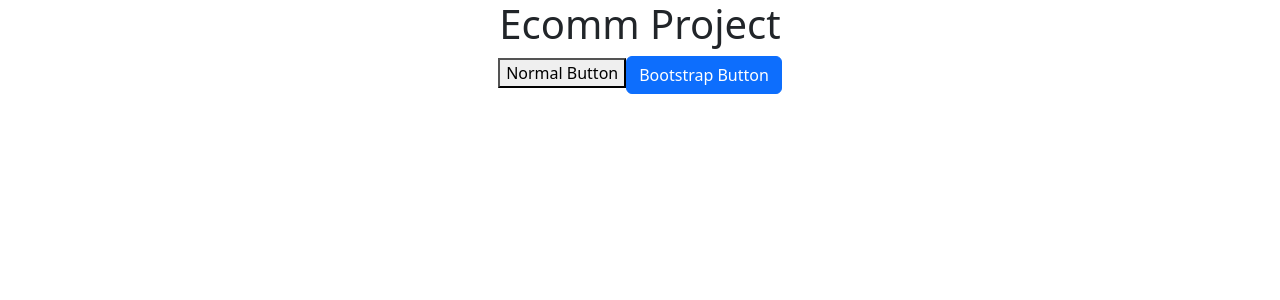
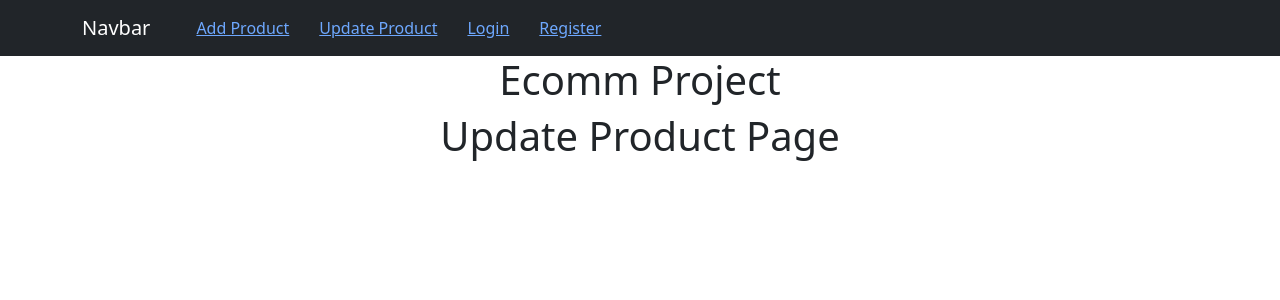
Before and after one commit to ketanhagawane90/ecomm-dashboard, a React (Create React App) app: page /update in a window 1280 px wide. Shown: the top 300 px of the page. Built offline with nearby package versions, Linux system fonts and the light colour scheme.

Commit message:
Navbar with page links

```diff
--- /dev/null
+++ b/src/AddProduct.js
@@ -0,0 +1,10 @@
+function AddProduct()
+{
+    return(
+        <div>
+            <h1>Add Product Page</h1>
+        </div>
+    )
+}
+
+export default AddProduct
--- a/src/App.css
+++ b/src/App.css
@@ -5,6 +5,10 @@
 .App-logo {
   height: 40vmin;
   pointer-events: none;
+}
+
+.nav_bar_wrapper a{
+  padding-left: 30px;
 }
 
 @media (prefers-reduced-motion: no-preference) {
--- a/src/App.js
+++ b/src/App.js
@@ -1,13 +1,31 @@
 import logo from './logo.svg';
 import './App.css';
 import { Button } from 'react-bootstrap';
+import {BrowserRouter,Routes,Route} from 'react-router-dom'
+import Header from './Header'
+import Login from './Login'
+import Register from './Register'
+import AddProduct from './AddProduct'
+import UpdateProduct from './UpdateProduct'
 
 function App() {
   return (
     <div className="App">
-      <h1>Ecomm Project</h1>
-      <button>Normal Button</button>
-      <Button>Bootstrap Button</Button>
+      <BrowserRouter>
+        <Header />
+        <h1>Ecomm Project</h1>
+        <Routes>
+          <Route path="/login" Component={Login} />
+          <Route path="/register" Component={Register} />
+          <Route path="/add" Component={AddProduct} />
+          <Route path="/update" Component={UpdateProduct} />
+        </Routes>
+
+      </BrowserRouter>
+
+
+      {/*<button>Normal Button</button>
+      <Button>Bootstrap Button</Button>*/}
     </div>
   );
 }
--- /dev/null
+++ b/src/Header.js
@@ -0,0 +1,21 @@
+import { Container, Navbar, Nav } from 'react-bootstrap';
+import { Link } from 'react-router-dom'
+function Header() {
+    return (
+        <div>
+            <Navbar bg="dark" data-bs-theme="dark">
+                <Container>
+                    <Navbar.Brand href="#home">Navbar</Navbar.Brand>
+                    <Nav className="me-auto nav_bar_wrapper">
+                        <Link to="/add">Add Product</Link>
+                        <Link to="/update">Update Product</Link>
+                        <Link to="/login">Login</Link>
+                        <Link to="/register">Register</Link>
+                    </Nav>
+                </Container>
+            </Navbar>
+        </div>
+    )
+}
+
+export default Header
--- /dev/null
+++ b/src/Login.js
@@ -0,0 +1,10 @@
+function Login()
+{
+    return(
+        <div>
+            <h1>Login Page</h1>
+        </div>
+    )
+}
+
+export default Login
--- /dev/null
+++ b/src/Register.js
@@ -0,0 +1,10 @@
+function Register()
+{
+    return(
+        <div>
+            <h1>Register Page</h1>
+        </div>
+    )
+}
+
+export default Register
--- /dev/null
+++ b/src/UpdateProduct.js
@@ -0,0 +1,10 @@
+function UpdateProduct()
+{
+    return(
+        <div>
+            <h1>Update Product Page</h1>
+        </div>
+    )
+}
+
+export default UpdateProduct
```
Also changed, not shown: 1 other file (tests, documents, lock files or other folders).
